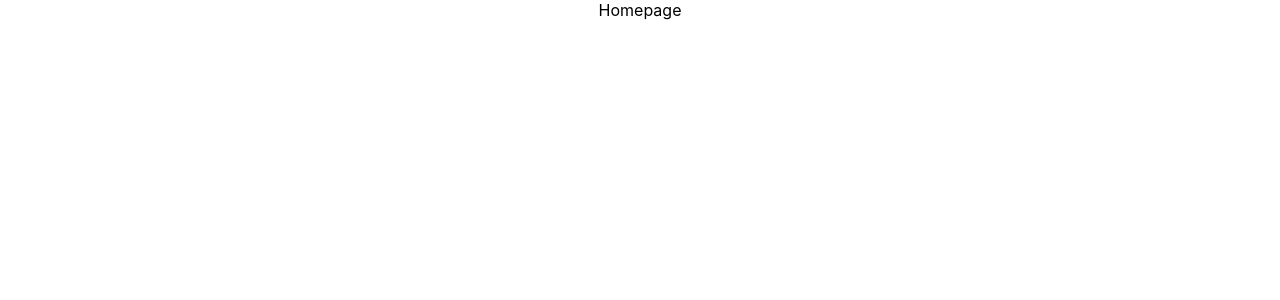
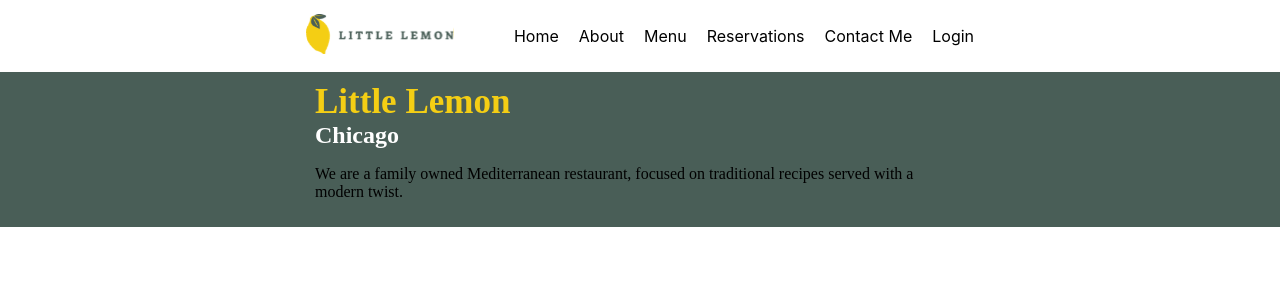
Before and after one commit to ongch24014/test-clone, a React (Create React App) app: page / in a window 1280 px wide. Shown: the top 300 px of the page. Built offline with nearby package versions, Linux system fonts and the light colour scheme.

Commit message:
added navigation and main page

```diff
--- a/src/App.css
+++ b/src/App.css
@@ -1,38 +1,57 @@
+:root {
+  --primaryColor: #495E57;
+  --secondaryColor: #F4CE14;
+}
+
 .App {
   text-align: center;
 }
 
-.App-logo {
-  height: 40vmin;
-  pointer-events: none;
+Nav, Main, Footer {
+  padding: 10px 0;
 }
 
-@media (prefers-reduced-motion: no-preference) {
-  .App-logo {
-    animation: App-logo-spin infinite 20s linear;
-  }
+Main {
+  background-color: var(--primaryColor);
 }
 
-.App-header {
-  background-color: #282c34;
-  min-height: 100vh;
+.navigation {
+  display: flex;
+  align-items: center;
+  justify-content: center;
+  gap: 20px;
+}
+
+.navigation > ul {
+  display: flex;
+  gap: 20px;
+  list-style: none;
+}
+
+.navigation a, .navigation a:visited {
+  text-decoration: none;
+  color: black;
+}
+
+main {
   display: flex;
   flex-direction: column;
   align-items: center;
   justify-content: center;
-  font-size: calc(10px + 2vmin);
-  color: white;
 }
 
-.App-link {
-  color: #61dafb;
+main > section {
+  width: 650px;
+  font-family: serif;
 }
 
-@keyframes App-logo-spin {
-  from {
-    transform: rotate(0deg);
-  }
-  to {
-    transform: rotate(360deg);
-  }
+.intro > h1 {
+  color: var(--secondaryColor);
+  font-size: 35px;
+  margin: 0;
 }
+
+.intro > h2 {
+  color: white;
+  margin: 0;
+}
--- a/src/App.js
+++ b/src/App.js
@@ -1,10 +1,16 @@
+import React from 'react';
 import './App.css';
+import Footer from './components/Footer';
+import Main from './components/Main';
+import Nav from './components/Nav';
 
 function App() {
   return (
-    <div className="App">
-      Homepage
-    </div>
+    <>
+      <Nav />
+      <Main />
+      <Footer />
+    </>
   );
 }
 
--- /dev/null
+++ b/src/components/Footer.js
@@ -0,0 +1,7 @@
+import React from "react";
+
+export default function Footer() {
+  return (
+    <footer></footer>
+  )
+}
--- /dev/null
+++ b/src/components/Header.js
@@ -0,0 +1,10 @@
+import React from "react";
+import Logo from "../images/Logo.svg"
+
+export default function Header() {
+  return (
+    <header>
+      <img src={Logo} alt="logo" />
+    </header>
+  )
+}
--- /dev/null
+++ b/src/components/Main.js
@@ -0,0 +1,13 @@
+import React from "react";
+
+export default function Main() {
+  return (
+    <main>
+      <section className="intro">
+        <h1>Little Lemon</h1>
+        <h2>Chicago</h2>
+        <p>We are a family owned Mediterranean restaurant, focused on traditional recipes served with a modern twist.</p>
+      </section>
+    </main>
+  )
+}
--- /dev/null
+++ b/src/components/Nav.js
@@ -0,0 +1,18 @@
+import React from "react";
+import Header from "./Header";
+
+export default function Nav() {
+  return (
+    <nav className="navigation">
+      <Header />
+      <ul>
+        <li><a href="/">Home</a></li>
+        <li><a href="/about">About</a></li>
+        <li><a href="/menu">Menu</a></li>
+        <li><a href="/reservation">Reservations</a></li>
+        <li><a href="/contact">Contact Me</a></li>
+        <li><a href="/login">Login</a></li>
+      </ul>
+    </nav>
+  )
+}
```
Also changed, not shown: src/images/Logo.svg (added).
